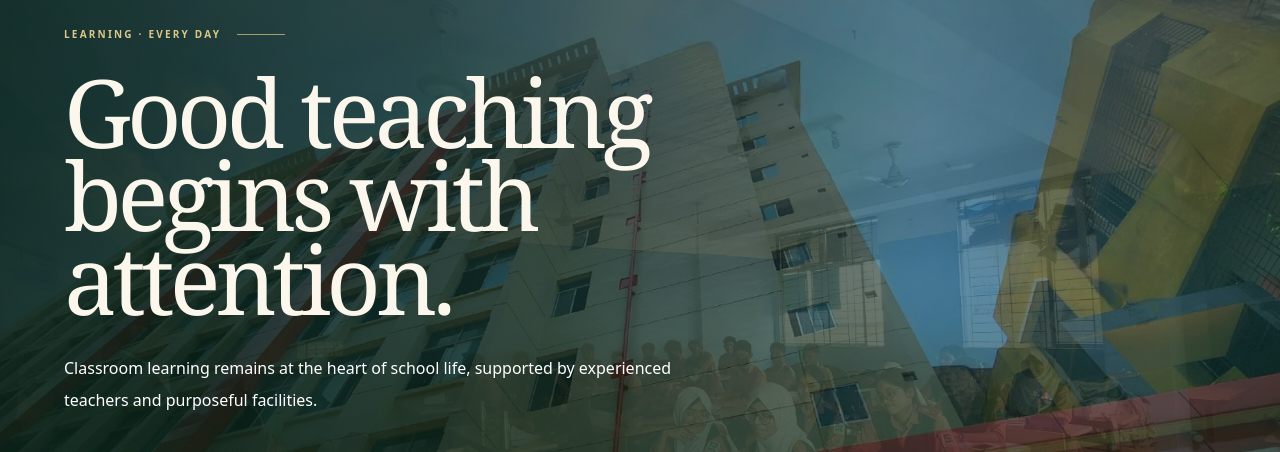
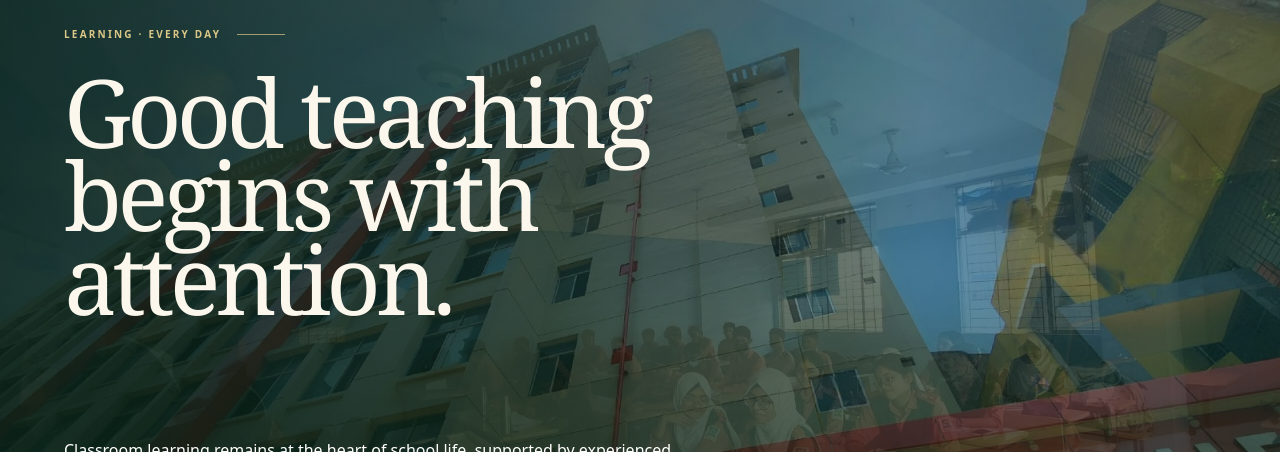
Before and after one commit to mdhzarif03/KCMSC, a Next.js app: page /en in a window 1280 px wide. Shown: the part 190-642 px from the top of the page. Built offline with nearby package versions, Linux system fonts and the light colour scheme; no server answers; the database is empty.

Commit message:
Update HeroSlideshow.tsx

```diff
--- a/src/components/home/HeroSlideshow.tsx
+++ b/src/components/home/HeroSlideshow.tsx
@@ -118,7 +118,7 @@ export function HeroSlideshow({ locale }: { locale: Locale }) {
 
   return (
     <section
-      className="relative isolate min-h-[calc(100svh-104px)] overflow-hidden bg-[#183d2e] text-white"
+      className="relative isolate h-[calc(100svh-104px)] min-h-[680px] overflow-hidden bg-[#183d2e] text-white"
       aria-label="KCMSC featured stories"
       onMouseEnter={() => setPaused(true)}
       onMouseLeave={() => setPaused(false)}
@@ -143,14 +143,14 @@ export function HeroSlideshow({ locale }: { locale: Locale }) {
         </div>
       ))}
 
-      <div className="relative z-10 mx-auto flex min-h-[calc(100svh-104px)] max-w-[1440px] flex-col justify-between px-6 pb-8 pt-16 sm:px-10 sm:pb-10 sm:pt-20 lg:px-16 lg:pt-24">
+      <div className="relative z-10 mx-auto flex h-full max-w-[1440px] flex-col justify-between px-6 pb-8 pt-16 sm:px-10 sm:pb-10 sm:pt-20 lg:px-16 lg:pt-24">
         <div className="max-w-3xl">
           <div className="mb-7 flex items-center gap-4 text-[10px] font-bold uppercase tracking-[.22em] text-[#dbc887]">
             <span>{locale === "bn" ? bengaliSlides[active].kicker : slides[active].kicker}</span>
             <span className="h-px w-12 bg-[#dbc887]/70" />
           </div>
 
-          <h1 className="max-w-4xl font-heading text-[clamp(3.4rem,7.4vw,8.2rem)] leading-[.88] tracking-[-.05em] text-[#fbf7ec]">
+          <h1 className="max-w-4xl min-h-[3.5em] font-heading text-[clamp(3.4rem,7.4vw,8.2rem)] leading-[.88] tracking-[-.05em] text-[#fbf7ec]">
             {locale === "bn" ? bengaliSlides[active].title : slides[active].title}
           </h1>
 
```
